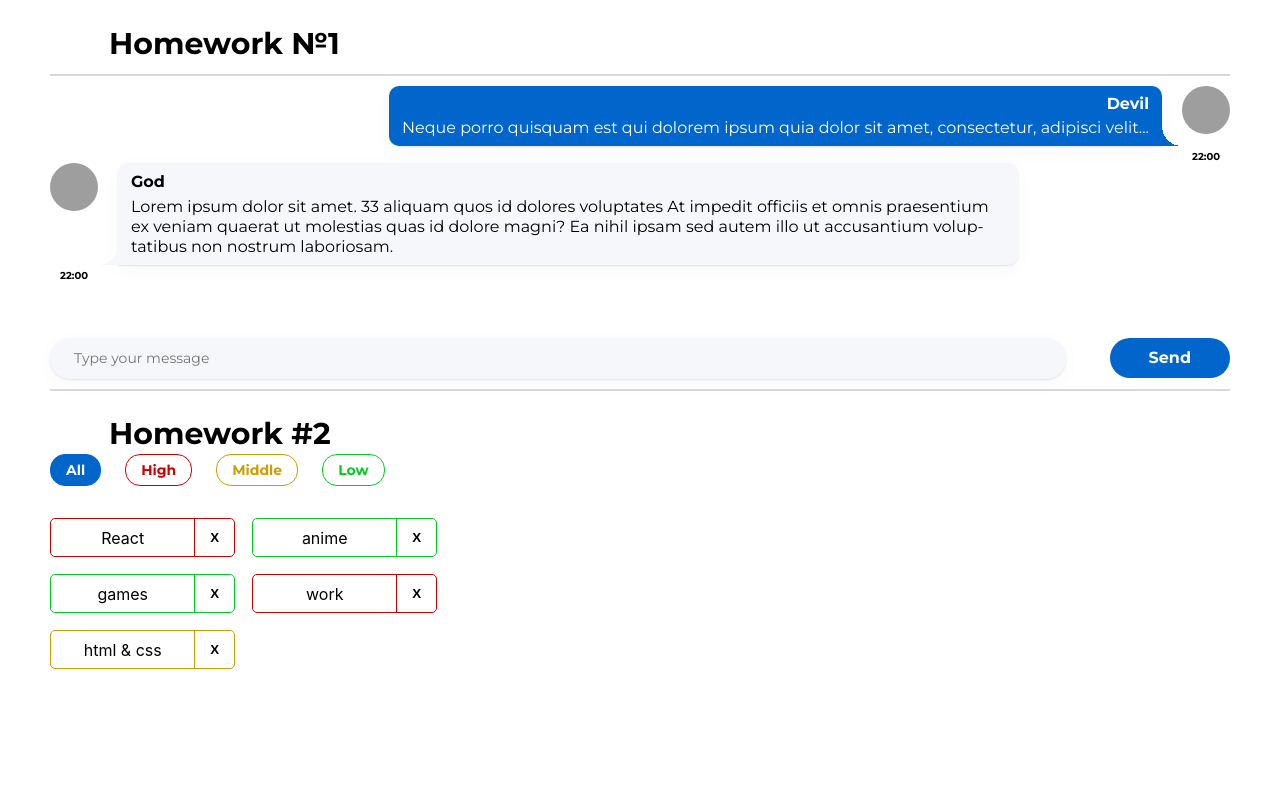
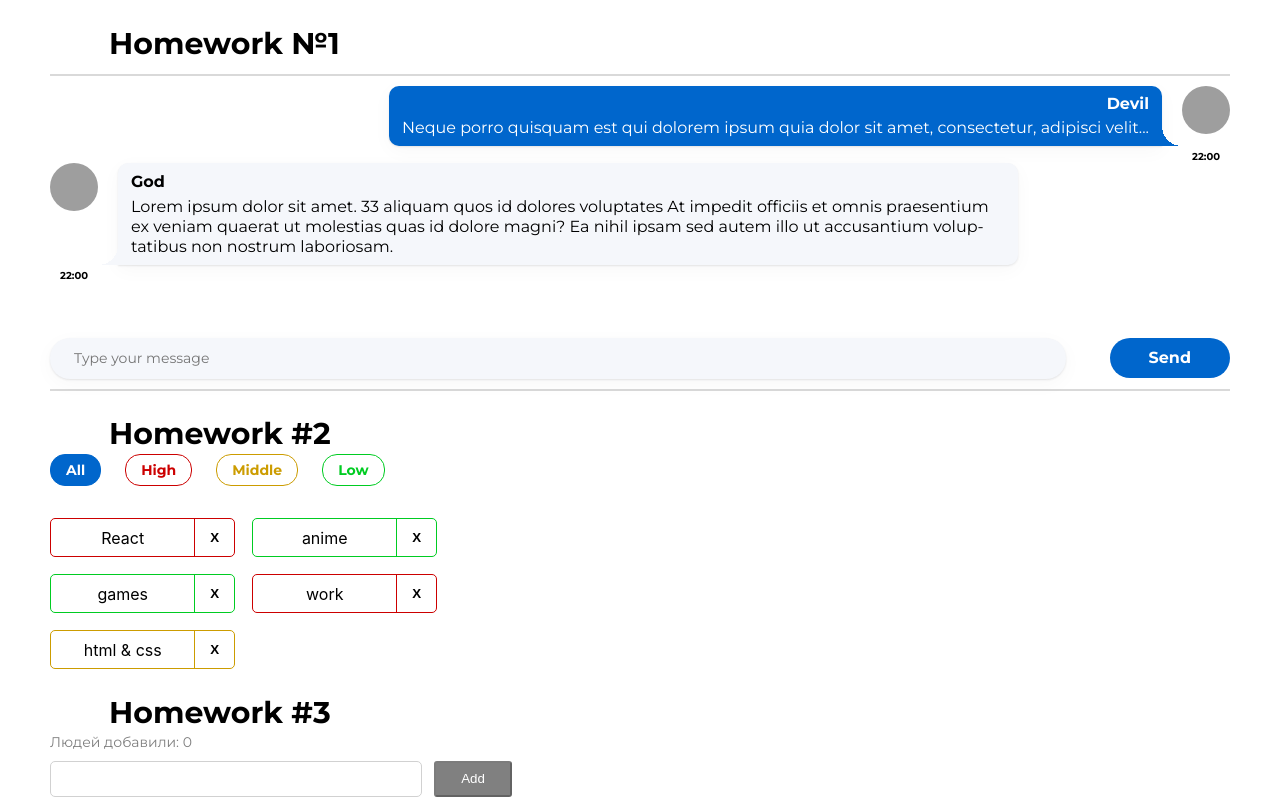
Before and after one commit to Falloutdevil/homeworks_auto_test, a React (Create React App) app: page /#/pre-junior in a window 1280 px wide. Before the commit this address led to /. Built offline with nearby package versions, Linux system fonts and the light colour scheme; grey boxes are pictures that could not be loaded.

Commit message:
homeworks_auto_3

```diff
--- a/src/s1-main/App.tsx
+++ b/src/s1-main/App.tsx
@@ -2,6 +2,7 @@
 import s from './App.module.css'
 import HW1 from '../s2-homeworks/hw01/HW1'
 import HW2 from '../s2-homeworks/hw02/HW2';
+import HW3 from '../s2-homeworks/hw03/HW3';
 
 function App() {
     return (
@@ -9,7 +10,7 @@
             <HW1/>
             {/*раскомментировать по ходу выполнения*/}
             <HW2/>
-            {/*<HW3/>*/}
+            <HW3/>
             {/*<HW4/>*/}
 
             {/*при выполнении дз 5 и более - закомментировать здесь дз 1-4, так как они есть внутри дз 5*/}
--- a/src/s2-homeworks/hw03/Greeting.module.css
+++ b/src/s2-homeworks/hw03/Greeting.module.css
@@ -1,35 +1,70 @@
 .greetingForm {
+
 }
 
 .inputAndButtonContainer {
+    display: flex;
+    gap: 12px;
+    margin: 10px 0 10px 0;
 }
 
 .error {
+    color: #cc0000;
 }
 
-.input {
+input {
+    width: 372px;
+    display: flex;
+    justify-content: center;
+    align-items: center;
+    height: 36px;
+    padding: 10px;
+    border: 1px solid #D1D1D1;
+    box-sizing: border-box;
+    border-radius: 5px;
+    line-height: 36px;
 }
 
 .input:focus {
 }
 
 .errorInput {
+
 }
 
 .button {
+    height: 36px;
+    width: 78px;
+    border-radius: 3px;
+    padding: 5px 24px 5px 24px;
+    background: #0066CC;
+    color: white;
 }
 
 .button:focus {
+
 }
 
 .button:active {
+    opacity: 50%;
+    background-color: #0066cc;
 }
 
 .button:disabled {
+    background-color: gray;
 }
 
 .text {
+    font-family: 'Montserrat', sans-serif;
+    font-size: 14px;
+    font-weight: 400;
+    font-style: normal;
+    fill: rgba(0, 0, 0, 0.5);
+    opacity: 50%;
 }
 
 .greeting {
+    font-family: 'Montserrat', sans-serif;
+    font-size: 14px;
+    font-weight: bold;
 }
--- a/src/s2-homeworks/hw03/Greeting.tsx
+++ b/src/s2-homeworks/hw03/Greeting.tsx
@@ -2,14 +2,14 @@
 import s from './Greeting.module.css'
 
 type GreetingPropsType = {
-    name: any // need to fix any
-    setNameCallback: any // need to fix any
-    addUser: any // need to fix any
-    onBlur: any // need to fix any
-    onEnter: any // need to fix any
-    error: any // need to fix any
-    totalUsers: any // need to fix any
-    lastUserName?: any // need to fix any
+    name: string // need to fix any
+    setNameCallback: (e: ChangeEvent<HTMLInputElement>) => void // need to fix any
+    addUser: () => void// need to fix any
+    onBlur: () => void // need to fix any
+    onEnter: (e: KeyboardEvent<HTMLInputElement>) => void // need to fix any
+    error: string // need to fix any
+    totalUsers: number // need to fix any
+    lastUserName?: string // need to fix any
 }
 
 // презентационная компонента (для верстальщика)
@@ -25,7 +25,7 @@
         lastUserName,
     } // деструктуризация пропсов
 ) => {
-    const inputClass = s.errorInput // need to fix with (?:)
+    const inputClass = error ? s.errorInput : ''; // need to fix with (? s.errorInput : s.input)
 
     return (
         <div id={'hw3-form'} className={s.greetingForm}>
@@ -54,10 +54,15 @@
                 <button
                     id={'hw3-button'}
                     onClick={addUser}
+                    // ДАВАЙТЕ ПРОСЛЕДИМ БОЕВОЙ ПУТЬ addUser:
+                    // ОТСЮДА ОН ВСПЛЫВЕТ В КОМПОНЕНТЕ GreetingContainer И ВЫЗОВЕТ pureAddUser->
+                    // А В pureAddUser ЛИБО ВЫДАСТ ОШИБКУ (ЕСЛИ ПУСТОЙ name) ИЛИ ЗАПУТСИТ addUserCallback->
+                    // КОТОРЫЙ ВСПЛЫВЕТ В КОМПОНЕНТЕ <HW3/> И ВЫЗОВЕТ pureAddUserCallback->
+                    // КОТОРЫЙ СОЗДАСТ НОВЫЙ ОБЪЕКТ И ЗАСЕТАЕТ ЕГО В users НЕ ПОТЕРЯВ И СТАРЫХ ЮЗЕРОВ
                     className={s.button}
                     disabled={!name.trim()}
                 >
-                    add
+                    Add
                 </button>
             </div>
 
--- a/src/s2-homeworks/hw03/GreetingContainer.tsx
+++ b/src/s2-homeworks/hw03/GreetingContainer.tsx
@@ -1,20 +1,40 @@
-import React, { ChangeEvent, KeyboardEvent, useState } from 'react'
+import React, { ChangeEvent, useState } from 'react'
 import Greeting from './Greeting'
 import { UserType } from './HW3'
 
+
+
 type GreetingContainerPropsType = {
-    users: any // need to fix any
-    addUserCallback: any // need to fix any
+    users: UserType[] // need to fix any
+    addUserCallback: (name: string) => void // need to fix any
 }
 
-export const pureAddUser = (name: any, setError: any, setName: any, addUserCallback: any) => {
-    // если имя пустое - показать ошибку, иначе - добавить юзера и очистить инпут
+export const pureAddUser = (name: string, setError: (error: string) => void, setName: (name: string) => void, addUserCallback: (name: string) => void) => {
+    if (name.trim()) {
+        setName(name.trim());
+        addUserCallback(name.trim());
+        setName('');
+    } else {
+        setError('Ошибка! Введите имя!')
+    }
+    // если имя пустое - показать ошибку: setError('Ошибка! Введите имя!'),
+    // иначе - добавить юзера при помощи addUserCallback и очистить инпут засетав ''
+    // проверить на пустоту можно при помощи метода trim(). К примеру: name.trim() !== ''
+    // УСЛИ НЕ БУДЕТ ПОЛУЧАТЬСЯ, НЕ РАССТРАИВАЙСЯ. НА ЧЕТВЕРТОМ ЗАНЯТИИ ПО ТУДУЛИСТУ НАУЧИМ), НО ВСЕ ТАКИ ПОПЫТАЙСЯ))
 }
 
-export const pureOnBlur = (name: any, setError: any) => { // если имя пустое - показать ошибку
+export const pureOnBlur = (name: string, setError: (error: string) => void) => { // если имя пустое - показать ошибку
+    if (!name.trim()) {
+        setError('Ошибка! Введите имя!');
+    } else {
+        name.trim();
+    }
 }
 
 export const pureOnEnter = (e: any, addUser: any) => { // если нажата кнопка Enter - добавить
+    if (e.key === 'Enter') {
+        addUser();
+    }
 }
 
 // более простой и понятный для новичков
@@ -26,28 +46,35 @@
     addUserCallback,
 }) => {
     // деструктуризация пропсов
-    const [name, setName] = useState<any>('') // need to fix any
-    const [error, setError] = useState<any>('') // need to fix any
+    const [name, setName] = useState<string>('') // need to fix any
+    const [error, setError] = useState<string>('') // need to fix any
 
-    const setNameCallback = (e: any) => { // need to fix any
-        setName('some name') // need to fix
+    const setNameCallback = (e: ChangeEvent<HTMLInputElement>) => { // need to fix any
+        setName(e.currentTarget.value) // need to fix
 
         error && setError('')
     }
     const addUser = () => {
+        // это всего лишь функция стрелочник- она всего лишь получает
+        //сигнали из компоненты <Greeting/> и вызывает pureAddUser (с кучей аргументов)
+        // ЗДЕСЬ НИЧЕГО ПИСАТЬ НЕ НУЖНО-ВСЕ ОК
+
         pureAddUser(name, setError, setName, addUserCallback)
     }
 
     const onBlur = () => {
+        // все тоже самое, что и в addUser -функция стрелочник
+        // всего лишь получает сигнали из компоненты <Greeting/> и вызывает pureOnBlur (с кучкой аргументов)
         pureOnBlur(name, setError)
     }
 
     const onEnter = (e: any) => {
+        // и здесь все тоже самое...)
         pureOnEnter(e, addUser)
     }
 
-    const totalUsers = 0 // need to fix
-    const lastUserName = 'some name' // need to fix
+    const totalUsers = users.length; // need to fix
+    const lastUserName = users.length ? users[totalUsers - 1].name : ''; // need to fix
 
     return (
         <Greeting
--- a/src/s2-homeworks/hw03/HW3.tsx
+++ b/src/s2-homeworks/hw03/HW3.tsx
@@ -19,20 +19,26 @@
 
 // types
 export type UserType = {
-    _id: any // need to fix any
-    name: any // need to fix any
+    _id: string // need to fix any
+    name: string // need to fix any
 }
 
-export const pureAddUserCallback = (name: any, setUsers: any, users: any) => { // need to fix any
-    const user = { // need to fix
+export const pureAddUserCallback = (name: string, setUsers: any, users: UserType[]) => { // need to fix any
+    const user = {
+        _id: v1(),
+        name
+        // need to fix
+        // нужно создать новый объект соответствующий типу UserType
+        // и не забыть сгенеририовать _id и вставить пришедший в функцию name
     }
-    setUsers([...users, user])
+    setUsers([...users, user]);
+    //засетайЮзеров([...старые users, и наш новый user])
 }
 
 const HW3 = () => {
-    const [users, setUsers] = useState<any>([]) // need to fix any
+    const [users, setUsers] = useState<UserType[]>([]) // need to fix any
 
-    const addUserCallback = (name: any) => { // need to fix any
+    const addUserCallback = (name: string) => { // need to fix any
         pureAddUserCallback(name, setUsers, users)
     }
 
--- a/src/s2-homeworks/hw04/common/c2-SuperButton/SuperButton.tsx
+++ b/src/s2-homeworks/hw04/common/c2-SuperButton/SuperButton.tsx
@@ -24,6 +24,9 @@
         //             ? ...
         + (className ? ' ' + className : '') // задачка на смешивание классов
 
+    //ИЛИ ЕСЛИ НЕ ПОНЯТНО С finalClassName ПРИ ПОМОЩИ ШАБЛОННЫХ СТРОК:
+    // `${s.СТИЛЬ КНОПКИ}  ${xType==='КРАСНЫЙ' ? ДАВАЙ КРАСНЫЙ СТИЛЬ : xType === 'secondary' ? ДАВАЙ СЕКОНДАРИ СТИЛЬ: ДАВАЙ ПО ДЕФОЛТУ } ${disabled ? ДАВАЙ ДИЗАБЛЕТ СТИЛЬ :  ПУСТУЮ СТРОКУ} `
+    // ЭТУ АЛХИМИЯ БУДЕМ ПОДРОБНО РАЗБИРАТЬ НА ДОПАХ
     return (
         <button
             disabled={disabled}
--- a/src/s2-homeworks/hw04/common/c3-SuperCheckbox/SuperCheckbox.tsx
+++ b/src/s2-homeworks/hw04/common/c3-SuperCheckbox/SuperCheckbox.tsx
@@ -28,6 +28,12 @@
 ) => {
     const onChangeCallback = (e: ChangeEvent<HTMLInputElement>) => {
         // задачка на написание онченджа
+        // ЕСЛИ(onChangeChecked ВООБЩЕ СУЩЕСТВУЕТ){
+        //    ПЕРЕДАТЬ ЕМУ ИВЕНТ.ЧТО-ТО.ЧТО-ТО
+        //}
+        // ЕСЛИ(onChange ВООБЩЕ СУЩЕСТВУЕТ){
+        //    ПЕРЕДАТЬ ЕМУ ИВЕНТ
+        //}
 
     }
 
```
